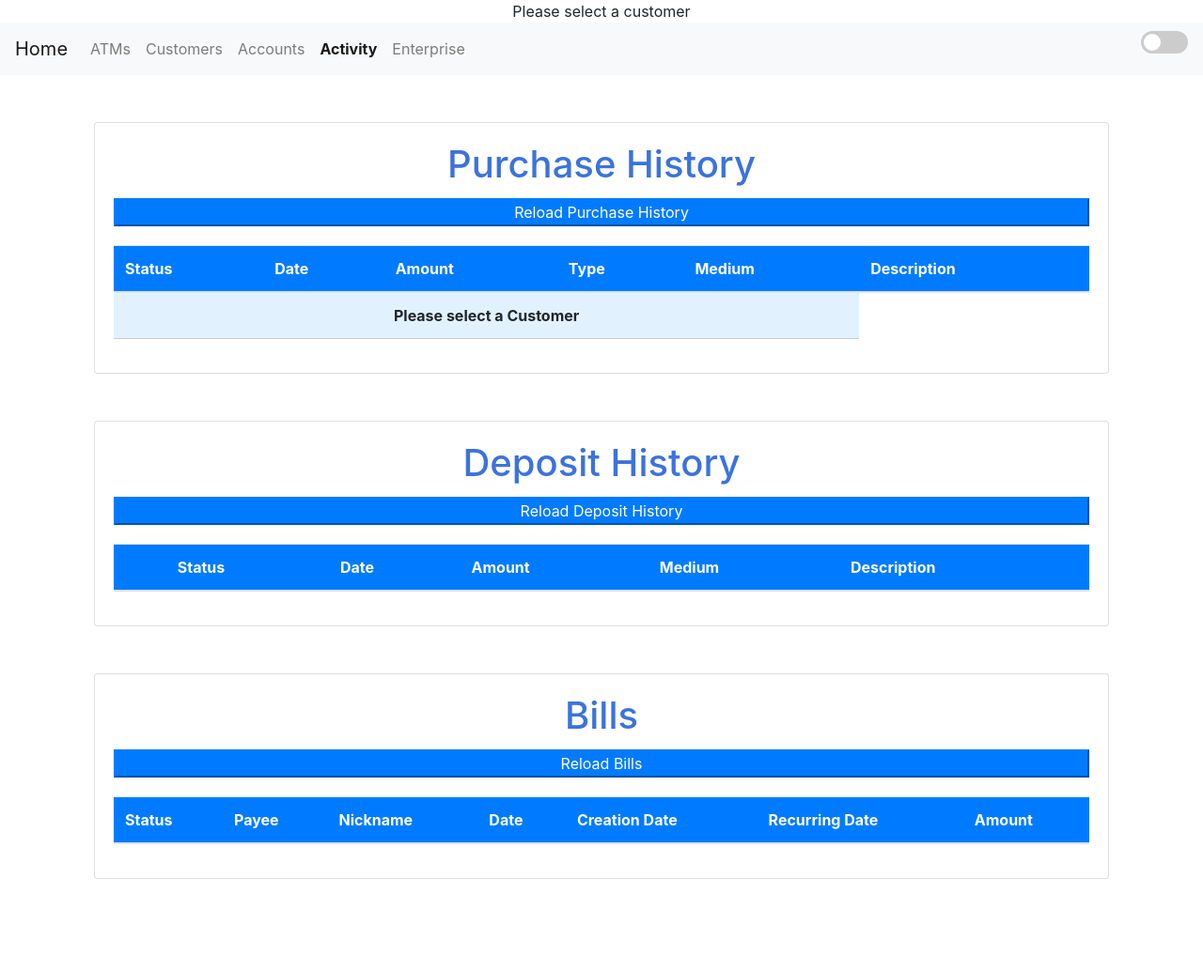
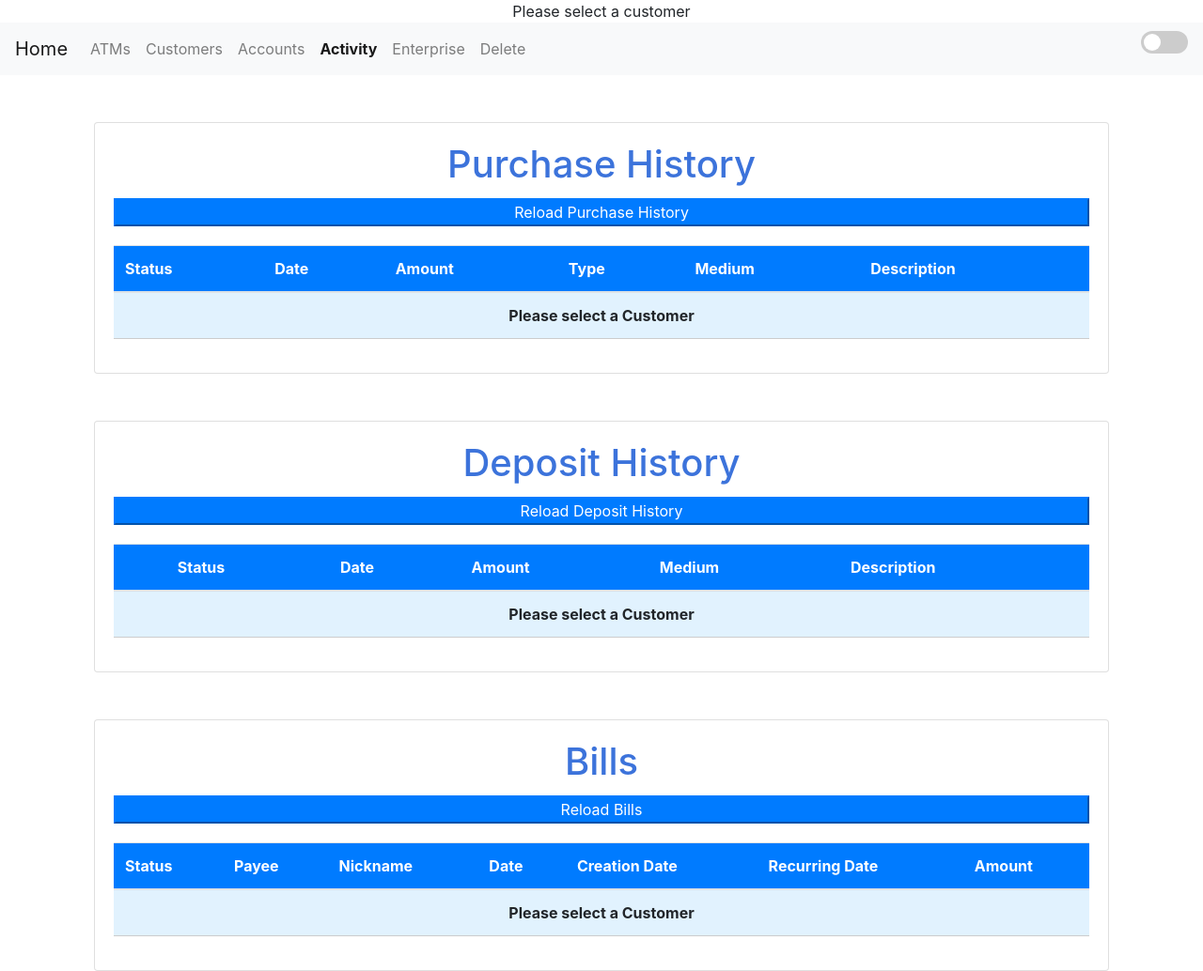
Before and after one commit to patel-kalp/nessie_app, a Flask app: page /activity in a window 1280 px wide. Shown: the whole page at 94% size. Before the commit the page ends 936 px from the top, so only its background shows below. Run offline with Flask 3, Linux system fonts and the light colour scheme; lists and menus that the app fills with data are empty; some libraries are stand-ins or nearby versions.

Commit message:
update readme, add delete data endpoint

```diff
--- a/app.py
+++ b/app.py
@@ -1,4 +1,4 @@
-from flask import Flask, make_response, render_template, request
+from flask import Flask, render_template, request
 from flask_cors import CORS
 from decouple import config
 
@@ -10,32 +10,31 @@ CORS(app)  # Enable CORS for all routes
 
 @app.route('/')
 def name():
-    currentCustomer = request.args.get('customer_name')
-    return render_template('home.html', current_tab='Home', currentCustomer=currentCustomer)
+    return render_template('home.html', current_tab='Home', api_key=API_KEY)
 
 @app.route('/atms')
 def atms():
-    currentCustomer = request.args.get('customer_name')
-    return render_template('atms.html', current_tab='ATMs', currentCustomer=currentCustomer, api_key=API_KEY)
+    return render_template('atms.html', current_tab='ATMs', api_key=API_KEY)
 
 @app.route('/customers')
 def customers():
-    currentCustomer = request.args.get('customer_name')
-    return render_template('customers.html', current_tab='Customers', currentCustomer=currentCustomer, api_key=API_KEY)
+    return render_template('customers.html', current_tab='Customers', api_key=API_KEY)
 
 @app.route('/accounts')
 def accounts():
-    currentCustomer = request.args.get('customer_name')
-    return render_template('accounts.html', current_tab='Accounts', currentCustomer=currentCustomer, api_key=API_KEY)
+    return render_template('accounts.html', current_tab='Accounts', api_key=API_KEY)
 
 @app.route('/activity')
 def purchases():
-    currentCustomer = request.args.get('customer_name')
-    return render_template('activity.html', current_tab='Actiity', currentCustomer=currentCustomer, api_key=API_KEY)
+    return render_template('activity.html', current_tab='Actiity', api_key=API_KEY)
 
 @app.route('/enterprise')
 def enterprise():
     return render_template('enterprise.html', current_tab='Enterprise', api_key=API_KEY)
 
+@app.route('/delete')
+def delete():
+    return render_template('delete.html', current_tab='Delete', api_key=API_KEY)
+
 if __name__ == '__main__':
     app.run(debug=True)
--- a/requirements.txt
+++ b/requirements.txt
@@ -2,8 +2,11 @@ blinker==1.6.2
 click==8.1.7
 colorama==0.4.6
 Flask==2.3.3
+Flask-Cors==4.0.0
+importlib-metadata==6.8.0
 itsdangerous==2.1.2
 Jinja2==3.1.2
 MarkupSafe==2.1.3
 python-decouple==3.8
 Werkzeug==2.3.7
+zipp==3.16.2
--- a/templates/accounts.html
+++ b/templates/accounts.html
@@ -173,11 +173,11 @@
                             <td><button type="button" onclick="deleteAccount('${account._id}')" class="btn-danger"> Delete </button></td>
                         `;
                         tbody.appendChild(row);
-                    });
+                    })
                     if(data.length === 0) {
                         const row = document.createElement("tr");
                         row.innerHTML = `
-                            <td colspan="5" style="text-align: center; font-weight: bold;">The selected customer has no accounts</td>
+                            <td colspan="6" style="text-align: center; font-weight: bold;">The selected customer has no accounts</td>
                         `;
                         tbody.appendChild(row);
                     }
@@ -190,7 +190,7 @@
                 tbody.innerHTML = ""; // Clear existing rows
                 const row = document.createElement("tr");
                 row.innerHTML = `
-                    <td colspan="5" style="text-align: center; font-weight: bold;">Please select a Customer</td>
+                    <td colspan="6" style="text-align: center; font-weight: bold;">Please select a Customer</td>
                 `;
                 tbody.appendChild(row);
             }
--- a/templates/activity.html
+++ b/templates/activity.html
@@ -97,7 +97,7 @@
                     if(data.length === 0) {
                         const row = document.createElement("tr");
                         row.innerHTML = `
-                            <td colspan="5" style="text-align: center; font-weight: bold;">The selected customer has no purchase history</td>
+                            <td colspan="6" style="text-align: center; font-weight: bold;">The selected customer has no purchase history</td>
                         `;
                         tbody.appendChild(row);
                     }
@@ -110,7 +110,7 @@
                 tbody.innerHTML = ""; // Clear existing rows
                 const row = document.createElement("tr");
                 row.innerHTML = `
-                    <td colspan="5" style="text-align: center; font-weight: bold;">Please select a Customer</td>
+                    <td colspan="6" style="text-align: center; font-weight: bold;">Please select a Customer</td>
                 `;
                 tbody.appendChild(row);
             }
@@ -140,7 +140,7 @@
                     if(data.length === 0) {
                         const row = document.createElement("tr");
                         row.innerHTML = `
-                            <td colspan="5" style="text-align: center; font-weight: bold;">The selected customer has no deposit history</td>
+                            <td colspan="6" style="text-align: center; font-weight: bold;">The selected customer has no deposit history</td>
                         `;
                         tbody.appendChild(row);
                     }
@@ -149,11 +149,11 @@
                     console.error("Error fetching data:", error);
                 });
             } else {
-                const tbody = document.querySelector("#customers_table tbody");
+                const tbody = document.querySelector("#deposit_table tbody");
                 tbody.innerHTML = ""; // Clear existing rows
                 const row = document.createElement("tr");
                 row.innerHTML = `
-                    <td colspan="5" style="text-align: center; font-weight: bold;">Please select a Customer</td>
+                    <td colspan="6" style="text-align: center; font-weight: bold;">Please select a Customer</td>
                 `;
                 tbody.appendChild(row);
             }
@@ -184,7 +184,7 @@
                     if(data.length === 0) {
                         const row = document.createElement("tr");
                         row.innerHTML = `
-                            <td colspan="5" style="text-align: center; font-weight: bold;">The selected customer has no bills</td>
+                            <td colspan="7" style="text-align: center; font-weight: bold;">The selected customer has no bills</td>
                         `;
                         tbody.appendChild(row);
                     }
@@ -193,11 +193,11 @@
                     console.error("Error fetching data:", error);
                 });
             } else {
-                const tbody = document.querySelector("#customers_table tbody");
+                const tbody = document.querySelector("#bills_table tbody");
                 tbody.innerHTML = ""; // Clear existing rows
                 const row = document.createElement("tr");
                 row.innerHTML = `
-                    <td colspan="5" style="text-align: center; font-weight: bold;">Please select a Customer</td>
+                    <td colspan="7" style="text-align: center; font-weight: bold;">Please select a Customer</td>
                 `;
                 tbody.appendChild(row);
             }
--- a/templates/home.html
+++ b/templates/home.html
@@ -2,7 +2,7 @@
 
 {% block content %}
     <div class="text-center">
-        <h2>Welcome to Our Website</h2>
+        <h2>Welcome to my Nessie App!</h2>
 
         {% block show_user %}
             {% if customer_name %}
--- a/templates/index.html
+++ b/templates/index.html
@@ -165,6 +165,27 @@
             border-radius: 5px;
             display: none;
         }
+
+        .custom-dropdown {
+            width: 100%;
+            padding: 0.375rem 1.75rem 0.375rem 0.75rem;
+            border: 1px solid #ced4da;
+            border-radius: 0.25rem;
+            background-color: #fff;
+            color: #495057;
+        }
+
+        /* Style the dropdown arrow */
+        .custom-dropdown::after {
+            content: "";
+            border-left: 6px solid transparent;
+            border-right: 6px solid transparent;
+            border-top: 6px solid #000;
+            position: absolute;
+            top: 50%;
+            right: 10px;
+            transform: translateY(-50%);
+        }
     </style>
 </head>
 <body>
@@ -178,7 +199,8 @@
             <li class="nav-item"><a class="nav-link" href="/customers{% if customer_id %}?customer_id={{ customer_id }}{% endif %}{% if account_id %}?account_id={{ account_id }}{% endif %}">Customers</a></li>
             <li class="nav-item"><a class="nav-link" href="/accounts{% if customer_id %}?customer_id={{ customer_id }}{% endif %}{% if account_id %}?account_id={{ account_id }}{% endif %}">Accounts</a></li>
             <li class="nav-item"><a class="nav-link" href="/activity{% if customer_id %}?customer_id={{ customer_id }}{% endif %}{% if account_id %}?account_id={{ account_id }}{% endif %}">Activity</a></li>
-            <li class="nav-item"><a class="nav-link" href="/enterprise">Enterprise</a></li>
+            <li class="nav-item"><a class="nav-link" href="/enterprise{% if customer_id %}?customer_id={{ customer_id }}{% endif %}{% if account_id %}?account_id={{ account_id }}{% endif %}">Enterprise</a></li>
+            <li class="nav-item"><a class="nav-link" href="/delete{% if customer_id %}?customer_id={{ customer_id }}{% endif %}{% if account_id %}?account_id={{ account_id }}{% endif %}">Delete</a></li>
         </ul>
         <ul class="navbar-nav ml-auto">
             <li class="nav-item">
@@ -218,12 +240,10 @@
         function removeCustomerSelection() {
             if(localStorage.getItem('customer_name')) {
                 localStorage.removeItem("customer_name");
+                localStorage.removeItem("customer_id");
+                localStorage.removeItem("account_id");
                 document.getElementById('curr_customer_div').style.backgroundColor = "";
-                currentPage = window.location.href.substring(window.location.href.indexOf("?"))
-                console.log(window.location.href.substring(window.location.href.lastIndexOf("/")+1,window.location.href.indexOf("?")))
-            }
-            if(localStorage.getItem('customer_id')) {
-                localStorage.removeItem("customer_id");
+                currentPage = window.location.href.substring(window.location.href.indexOf("/"), window.location.href.indexOf("?"))
             }
         }
 
```
Also changed, not shown: templates/delete.html (added, +78 -0 lines), README.md, templates/customers.html (indentation only).
